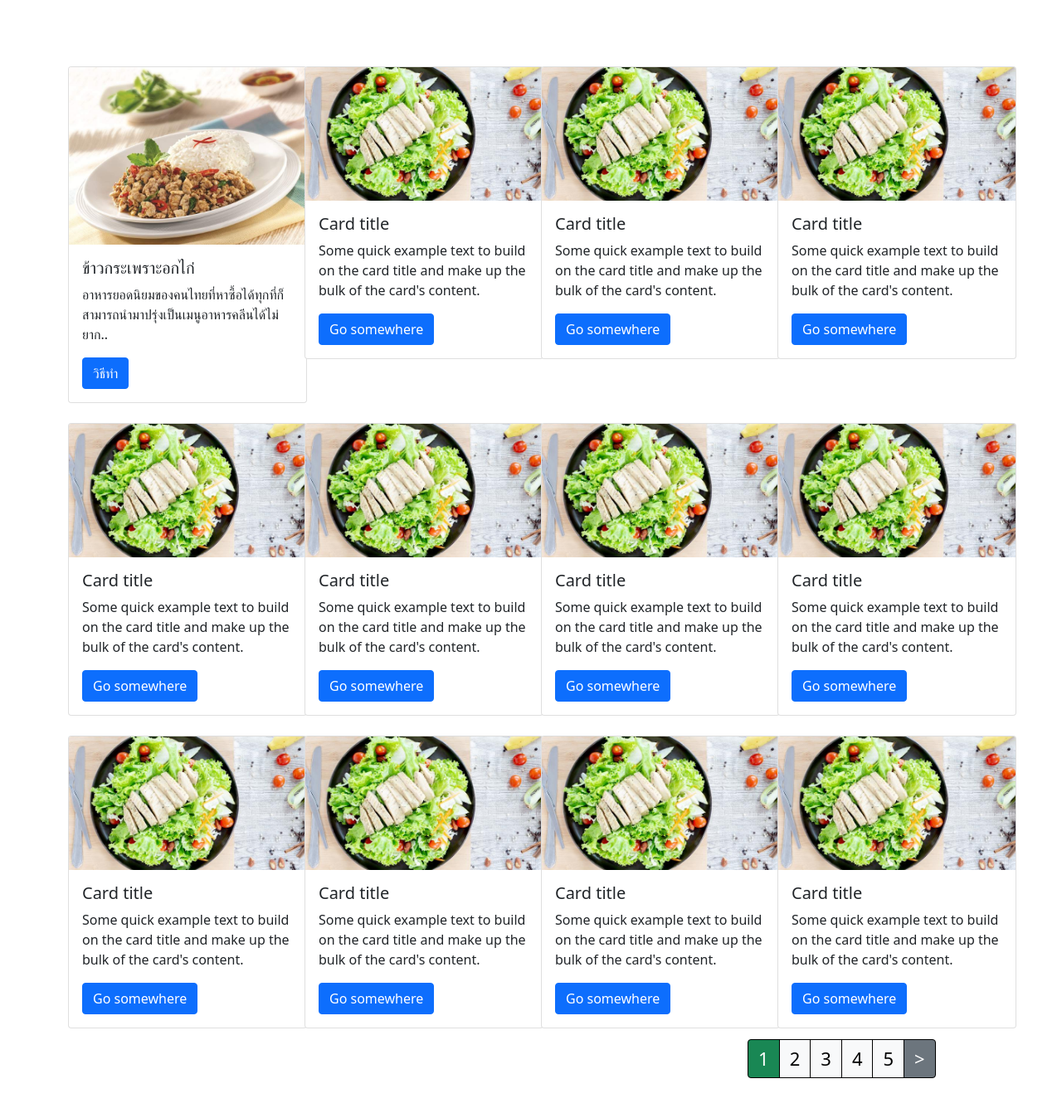
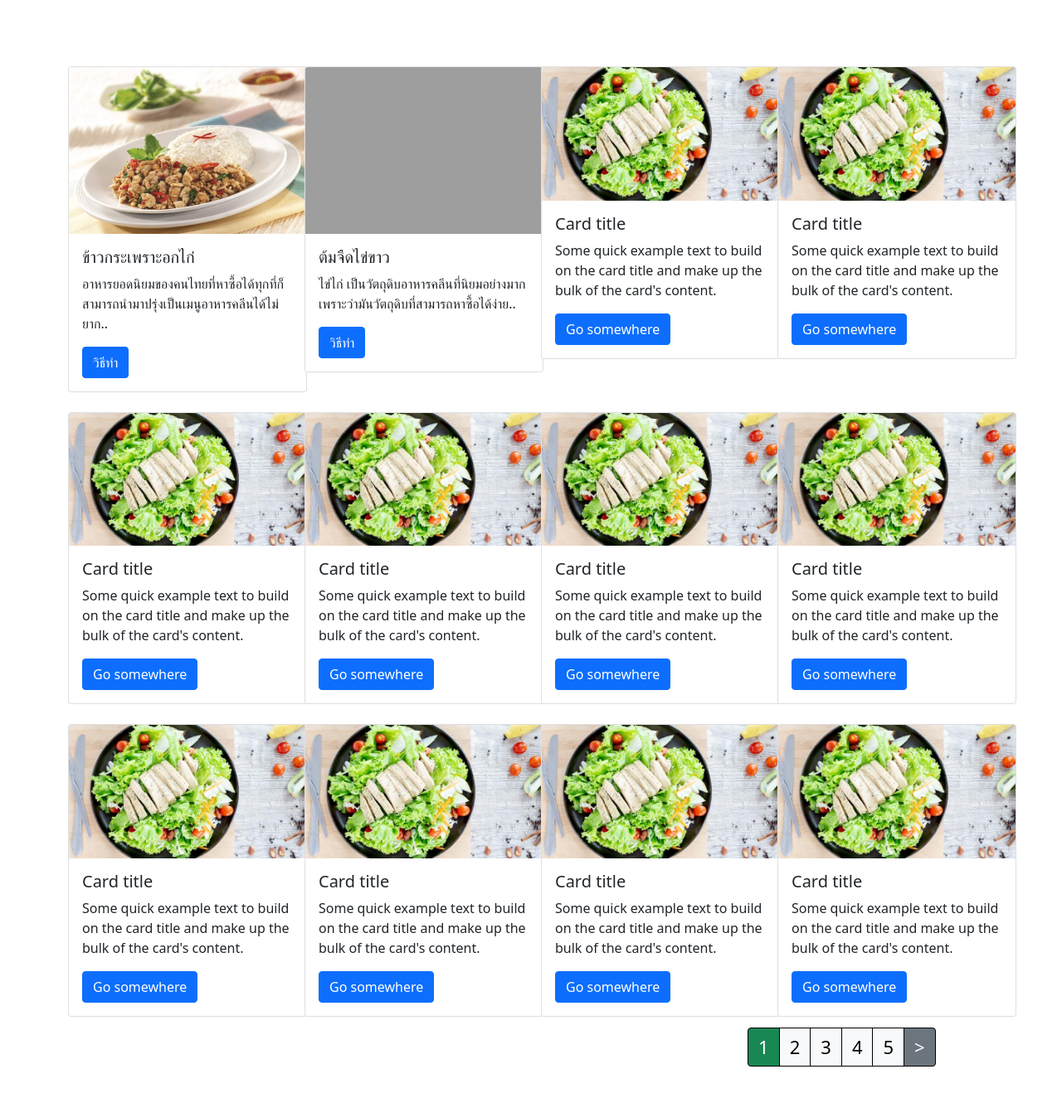
Before and after one commit to Wichai-Kommongkhun/Project, a Flask app: page /food in a window 1280 px wide. Shown: the part 64-1400 px from the top of the page at 83% size. After the commit the page ends 1350 px from the top, so only its background shows below. Run offline with Flask 2, Linux system fonts and the light colour scheme; some libraries are stand-ins or nearby versions; grey boxes are pictures that could not be loaded.

Commit message:
12/8/2021

```diff
--- a/templates/food_all/food_page1.html
+++ b/templates/food_all/food_page1.html
@@ -43,7 +43,7 @@
                     <div class="col-md-3">
                         <br>
                         <div class="card" style="width: 18rem;">
-                            <img src="/static/images/กระเพราอกไก่.jpeg" class="card-img-top" alt="...">
+                            <img src="/static/images/กระเพราอกไก่.jpeg" class="card-img-top" width="285.769px" height="200.729px" alt="...">
                             <div class="card-body">
                             <h5 class="card-title">ข้าวกระเพราะอกไก่</h5>
                             <p class="card-text">อาหารยอดนิยมของคนไทยที่หาซื้อได้ทุกที่ก็สามารถนำมาปรุ่งเป็นเมนูอาหารคลีนได้ไม่ยาก..</p>
@@ -56,11 +56,11 @@
                     <div class="col-md-3">
                         <br>
                         <div class="card" style="width: 18rem;">
-                            <img src="/static/images/food1.jpg" class="card-img-top" alt="...">
+                            <img src="/static/images/ต้มจืดไข่ขาว.jpg" class="card-img-top" width="285.769px" height="200.729px" alt="...">
                             <div class="card-body">
-                            <h5 class="card-title">Card title</h5>
-                            <p class="card-text">Some quick example text to build on the card title and make up the bulk of the card's content.</p>
-                            <a href="#" class="btn btn-primary">Go somewhere</a>
+                            <h5 class="card-title">ต้มจืดไข่ขาว</h5>
+                            <p class="card-text">ไข่ไก่ เป็นวัตถุดิบอาหารคลีนที่นิยมอย่างมากเพราะว่ามันวัตถุดิบที่สามารถหาซื้อได้ง่าย..</p>
+                            <a href="http://127.0.0.1:5000/ต้มจืดไข่ขาว" class="btn btn-primary">วิธีทำ</a>
                             </div>
                         </div>
                     </div>
```
Also changed, not shown: templates/food_all/food_menu/menu_2.html (+33 -33 lines).
